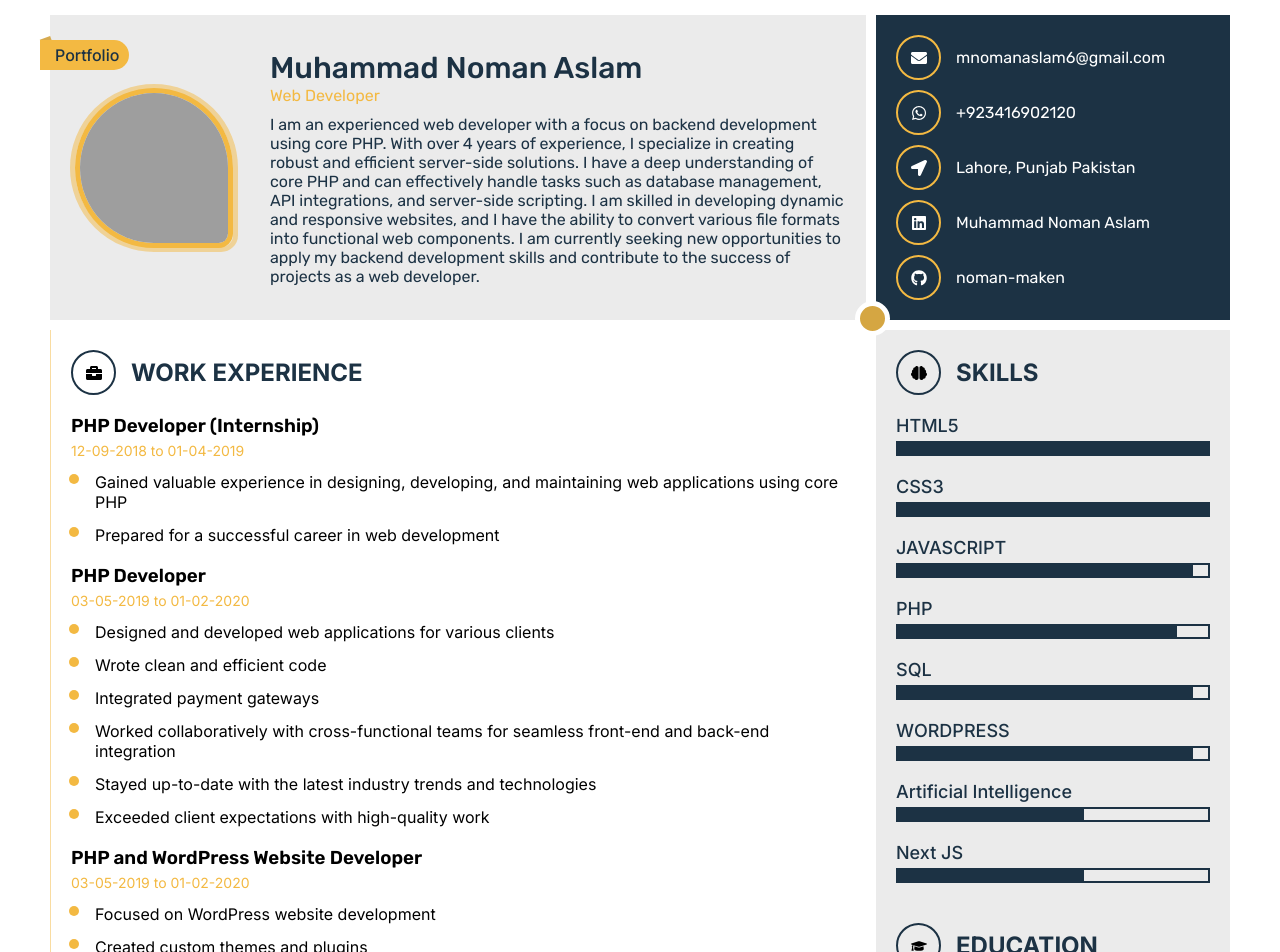
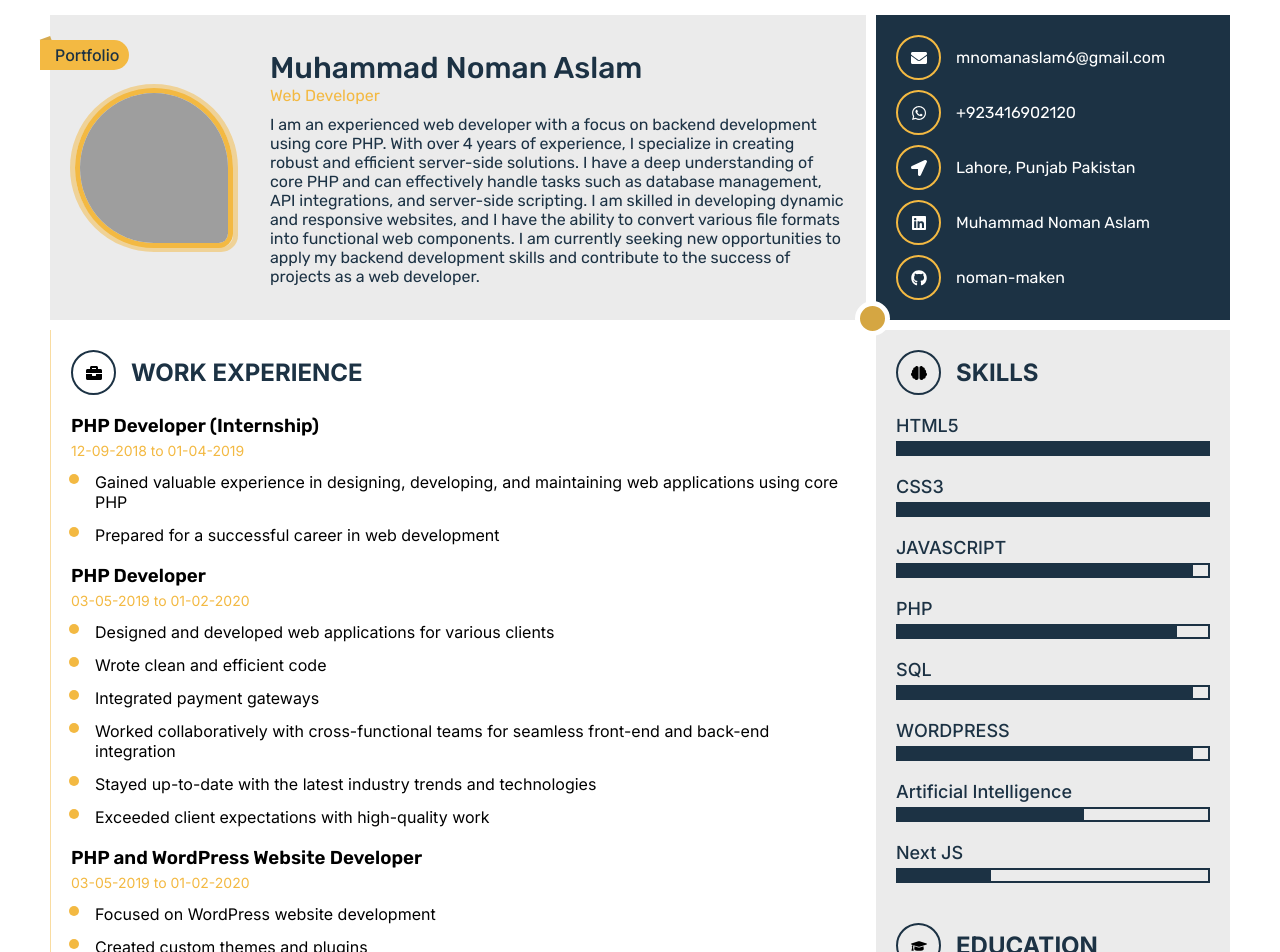
Before and after one commit to noman-maken/resume, a Next.js app: page / in a window 1280 px wide. Shown: the top 952 px of the page. Built offline with nearby package versions, Linux system fonts and the light colour scheme; grey boxes are pictures that could not be loaded.

Commit message:
Skill set progress rate update

```diff
--- a/src/app/globals.css
+++ b/src/app/globals.css
@@ -356,6 +356,10 @@ li::marker {
     width: 60%
 }
 
+.nextjs .progress {
+  width: 30%
+}
+
 .php .progress {
     width: 90%
 }
--- a/src/app/page.tsx
+++ b/src/app/page.tsx
@@ -201,7 +201,7 @@ export default function Home() {
                             <div className="progress"></div>
                         </div>
                     </div>
-                    <div className="ai">
+                    <div className="nextjs">
                         <h3 className="skill-title">Next JS</h3>
                         <div className="progress-outline">
                             <div className="progress"></div>
```
